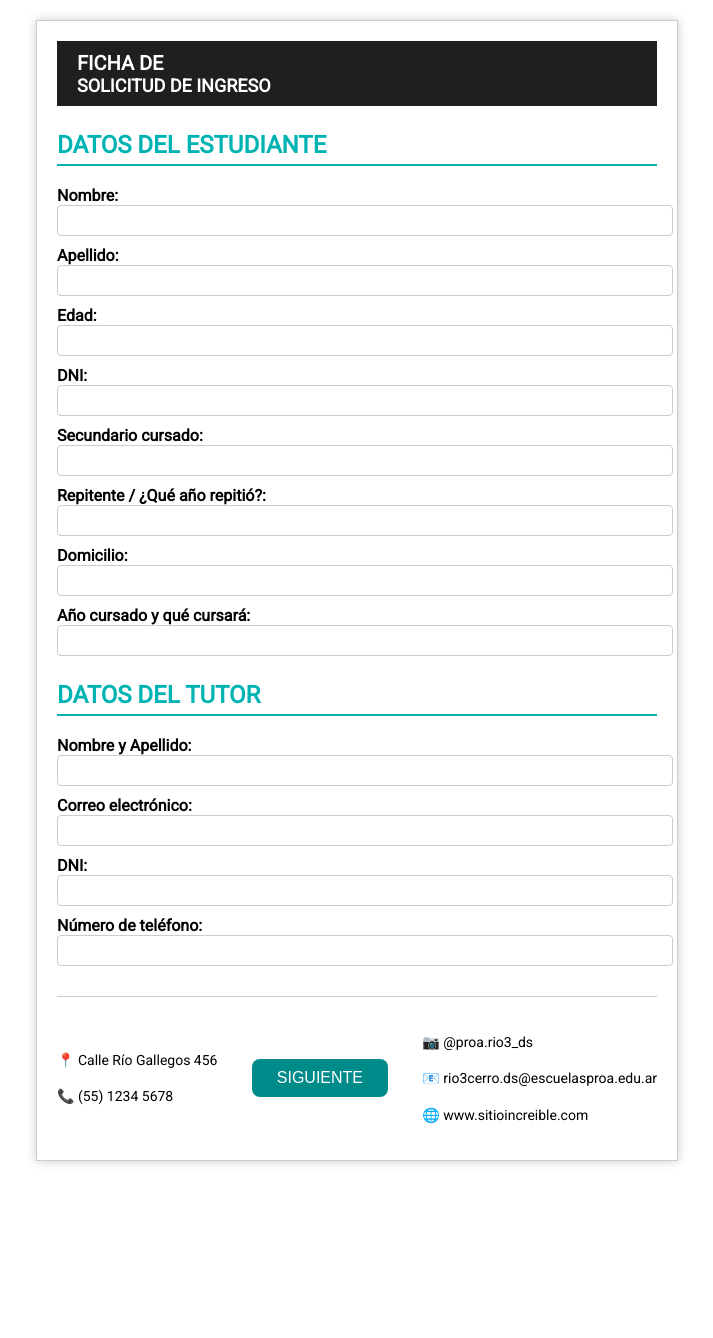
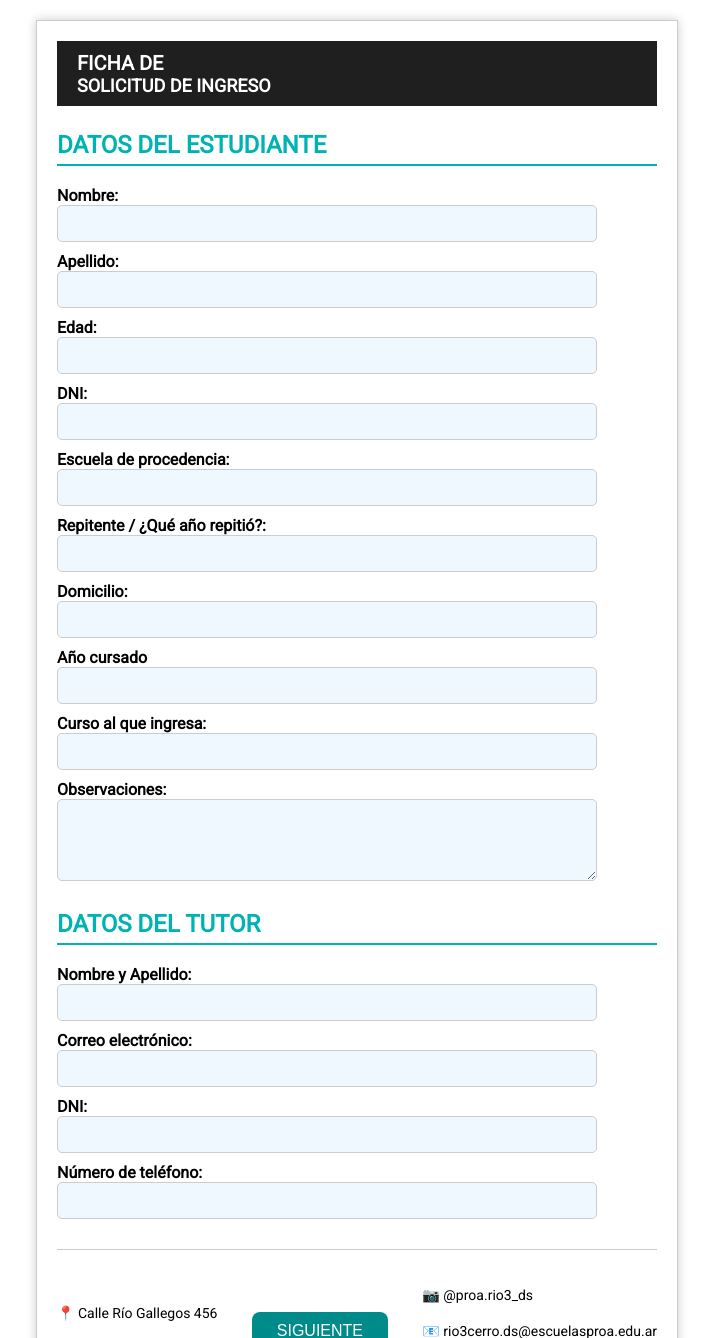
Before and after one commit to AmuGutierrez/Tesina, a Flask app: page /inscripcion in a window 1280 px wide. Shown: the top 1338 px of the page, without its empty margins (283-996 px from the left). Before the commit the page ends 1165 px from the top, so only its background shows below. Run offline with Flask 3, Linux system fonts and the light colour scheme; a user stored in the database is signed in; some libraries are stand-ins or nearby versions.

Commit message:
actualizacion inscripciones

```diff
--- a/Main.py
+++ b/Main.py
@@ -133,23 +133,21 @@ def inscripcion():
         }
         try:
             cur = mysql.connection.cursor()
-            cur.execute("SELECT id FROM alumno WHERE dni = %s", (datos_estudiante['dni'],))
+            cur.execute("SELECT IDAlum FROM alumno WHERE dni = %s", (datos_estudiante['dni'],))
             existe = cur.fetchone()
             if existe:
                 flash('Ya existe una inscripción con ese DNI.', 'error')
                 return render_template('Inscripcion.html')
+
             cur.execute("""
-                INSERT INTO alumno (nombre, apellido, edad, dni, secundario_cursado, repitente, domicilio, anio_cursado)
-                VALUES (%s, %s, %s, %s, %s, %s, %s, %s)
+                INSERT INTO alumno (nombre, apellido, edad, dni, domicilio)
+                VALUES ( %s, %s, %s, %s, %s)
             """, (
                 datos_estudiante['nombre'],
                 datos_estudiante['apellido'],
                 datos_estudiante['edad'],
                 datos_estudiante['dni'],
-                datos_estudiante['secundario_cursado'],
-                datos_estudiante['repitente'],
                 datos_estudiante['domicilio'],
-                datos_estudiante['anio_cursado']
             ))
             estudiante_id = cur.lastrowid
             cur.execute("""
@@ -161,6 +159,21 @@ def inscripcion():
                 datos_tutor['email'],
                 datos_tutor['dni'],
                 datos_tutor['telefono']
+            ))
+            tutor_id = cur.lastrowid
+
+            # Insertar inscripción
+            cur.execute("""
+                INSERT INTO inscripciones (IDAlum, IdTutor, Escuela_procedente, Curso_ingresante, Repitente, Observaciones, fecha_inscripcion)
+                VALUES (%s, %s, %s, %s, %s, %s, %s)
+            """, (
+                estudiante_id,
+                tutor_id,
+                request.form.get('escuela_procedente'),
+                request.form.get('curso_ingresante'),
+                request.form.get('repitente'),
+                request.form.get('observaciones'),
+                datetime.now()  # Guarda la fecha y hora actual
             ))
             mysql.connection.commit()
             cur.close()
--- a/Static/styles.css
+++ b/Static/styles.css
@@ -226,3 +226,48 @@ input {
   color: #0c5460;
   border: 1px solid #bee5eb;
 }
+
+   .badge {
+      display: inline-block;
+      background: #2ea9e5;
+      padding: 10px 30px;
+      border-radius: 50px;
+      border: 3px solid #000;
+      font-size: 22px;
+      font-weight: bold;
+      color: #fff;
+      margin-bottom: 15px;
+    }
+
+    .subheader {
+      background-color: #1a2156;
+      color: #d4c69d;
+      font-size: 18px;
+      font-weight: bold;
+      padding: 15px;
+    }
+
+    .message {
+      background-color: #0c0c28;
+      color: white;
+      padding: 20px;
+      font-size: 16px;
+      line-height: 1.5;
+    }
+
+    .thanks {
+      background-color: #0c0c28;
+      color: #001144;
+      font-size: 24px;
+      font-weight: bold;
+      padding: 20px;
+    }
+    input[type="text"], input[type="number"], input[type="email"], textarea {
+      background-color: #f0f8ff;
+      border: 1px solid #ccc;
+      padding: 10px;
+      border-radius: 5px;
+      width: 90%;
+      box-sizing: border-box;
+
+    }
--- a/Templates/Inscripcion.html
+++ b/Templates/Inscripcion.html
@@ -37,8 +37,8 @@
       <label>DNI:</label>
       <input type="text" name="dni" required>
 
-      <label>Secundario cursado:</label>
-      <input type="text" name="secundario_cursado">
+      <label>Escuela de procedencia:</label>
+      <input type="text" name="escuela_procedente">
 
       <label>Repitente / ¿Qué año repitió?:</label>
       <input type="text" name="repitente">
@@ -46,8 +46,14 @@
       <label>Domicilio:</label>
       <input type="text" name="domicilio">
 
-      <label>Año cursado y qué cursará:</label>
+      <label>Año cursado </label>
       <input type="text" name="anio_cursado">
+
+      <label>Curso al que ingresa:</label>
+      <input type="text" name="curso_ingresante">
+
+      <label>Observaciones:</label>
+      <textarea rows="4" style="width: 90%; max-width: 100%;" name="observaciones"></textarea>
     </div>
 
     <h2 class="seccion">DATOS DEL TUTOR</h2>
```
Also changed, not shown: Templates/Finalizacion.html (+1 -50 lines).
